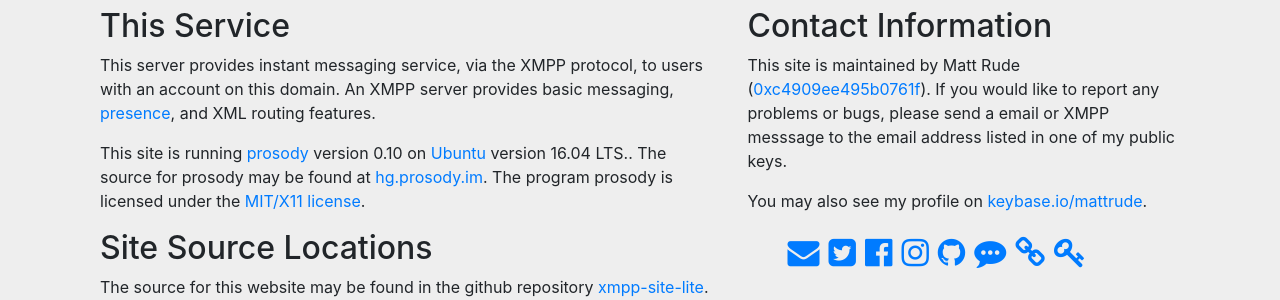
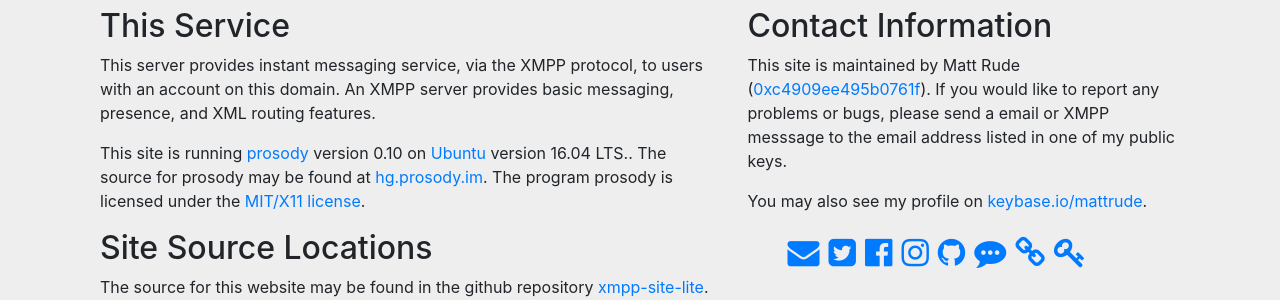
Before and after one commit to mattrude/xmpp-site-lite, a Jekyll site: the page built from index.html, in a window 1280 px wide and 900 px high, scrolled down 2524 px. Shown: the part 205-505 px from the top of the window. Built offline with Jekyll 4.4.1, drawn with Linux system fonts in a browser that asks for light colours; nearby versions of some CDN libraries; some of the changed lines change nothing that is shown.

Commit message:
Corrected URL

```diff
--- a/_includes/about.html
+++ b/_includes/about.html
@@ -19,7 +19,7 @@
                 <div class="col-md-7">
                     <h2 id="this-service">This Service</h2>
                     <p>This server provides instant messaging service, via the XMPP protocol, to users with an account on this domain. An XMPP server provides
-                        basic messaging, <a href="https://{{ site.url }}/help/definitions/#presence">presence</a>, and XML routing features.</p>
+                        basic messaging, presence, and XML routing features.</p>
                     <p>This site is running <a href="https://prosody.im">prosody</a> version 0.10 on <a href="http://www.ubuntu.com/">Ubuntu</a> version 16.04 LTS..
                         The source for prosody may be found at <a href="https://hg.prosody.im/">hg.prosody.im</a>. The program prosody is licensed under the
                         <a href="https://prosody.im/source/mit">MIT/X11 license</a>.</p>
```
